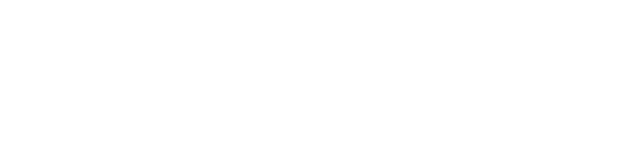
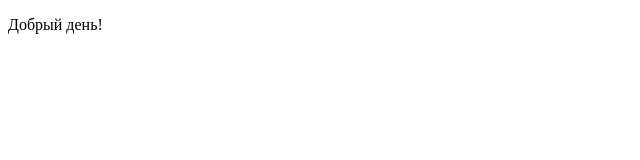
Before and after one commit to Mariana9292/first-project, a plain HTML site: page index.html in a window 1280 px wide. Shown: the whole page, without its empty margins (0-640 px from the left). Drawn offline with Linux system fonts and the light colour scheme.

Commit message:
изменен index.html

```diff
--- a/index.html
+++ b/index.html
@@ -7,6 +7,6 @@
     <title>Document</title>
 </head>
 <body>
-
+    <p>Добрый день!</p>
 </body>
 </html>
```
